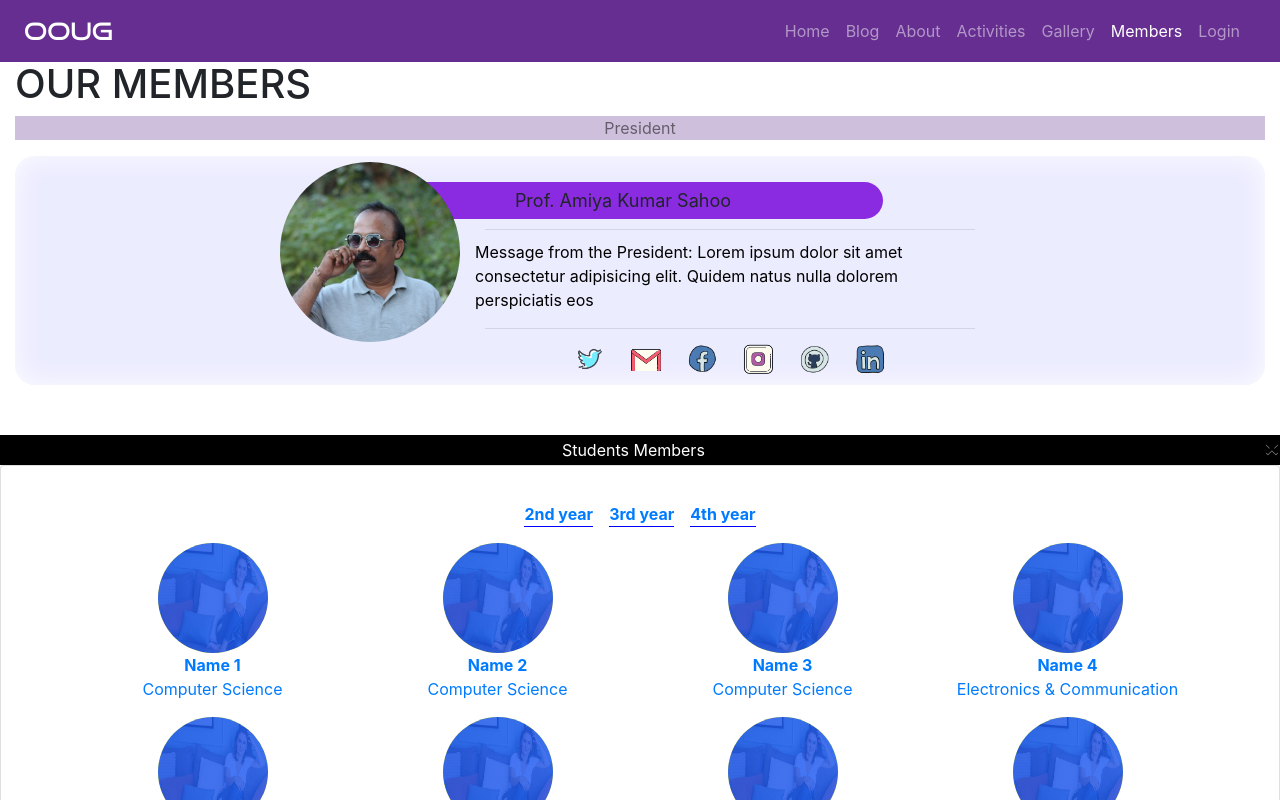
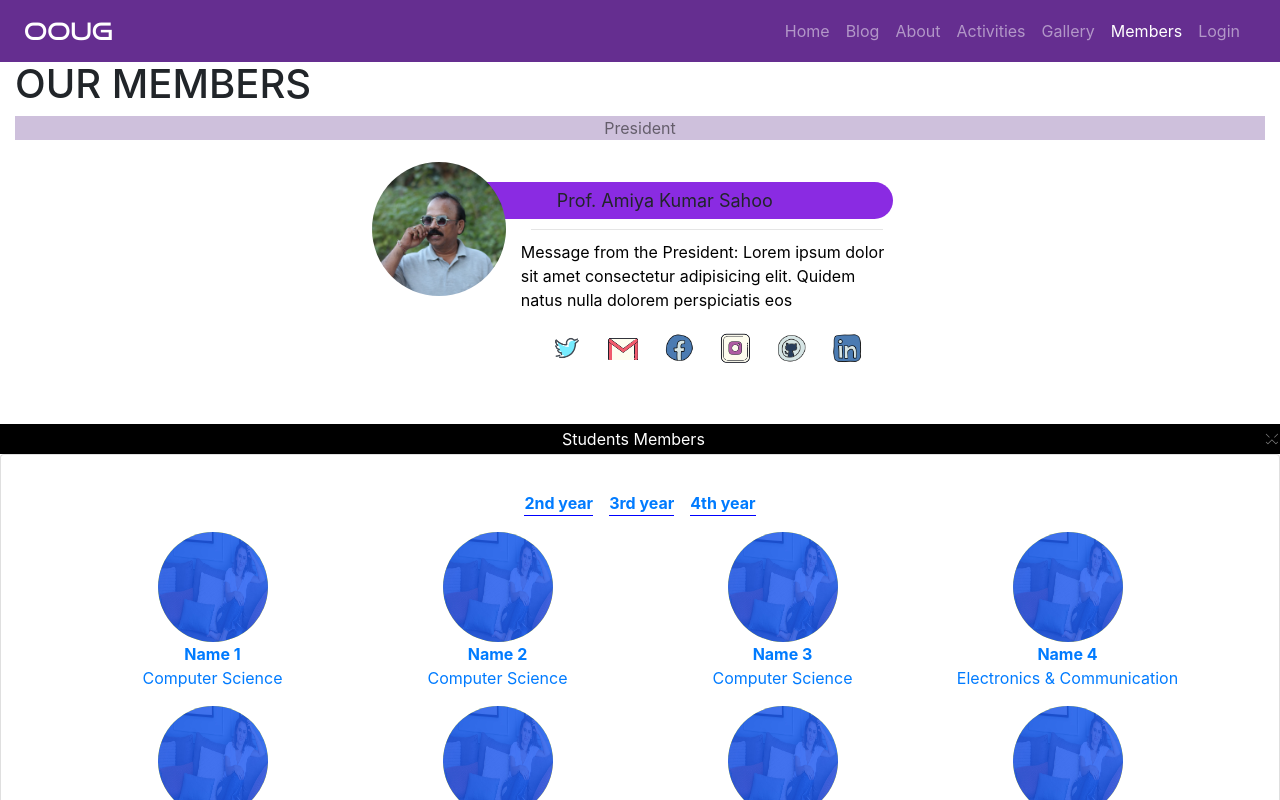
Before and after one commit to ooug/web, an Angular app: page /members in a window 1280 px wide. Shown: the top 800 px of the page. Built offline with nearby package versions, Linux system fonts and the light colour scheme.

Commit message:
made final adjustments in president

```diff
--- a/src/app/pages/members/members.component.html
+++ b/src/app/pages/members/members.component.html
@@ -26,7 +26,6 @@
         Lorem ipsum dolor sit amet consectetur adipisicing elit. Quidem natus
         nulla dolorem perspiciatis eos
       </span></p>
-      <hr />
       <div class="text-center" id="social1" >
         <a href="#" class="icons1  btn btn-sm  mx-1">
           <img src="./assets/images/social/twitter.png" alt="" />
--- a/src/app/pages/members/members.component.scss
+++ b/src/app/pages/members/members.component.scss
@@ -68,8 +68,7 @@
 }
 //president container
 #outer{
-  background-color: #b4b4ff41;
-  box-shadow: inset 0 0 26px rgba(255, 255, 255, 0.884);
+
   border-radius: 20px;
   margin: 0em;
 }
@@ -77,8 +76,8 @@
   background-color: transparent;
   margin-top: 10px;
   margin-bottom: 10px;
-  margin-left: 20%;
-  width: 60%;
+  margin-left: 27.5%;
+  width: 45%;
   padding: .5%;
 
 }
@@ -87,7 +86,7 @@
   z-index: 1;
   border-radius: 30px;
   background-color: blueviolet;
-  width: 100%;
+  width: 120%;
   margin-left: -20%;
   padding: 5px;
   text-align: center;
@@ -110,7 +109,7 @@
   padding: 0em;
 }
 .social2{
-  height: 0em;
+  display: none;
 }
 .icons2{
   visibility: hidden;
```
